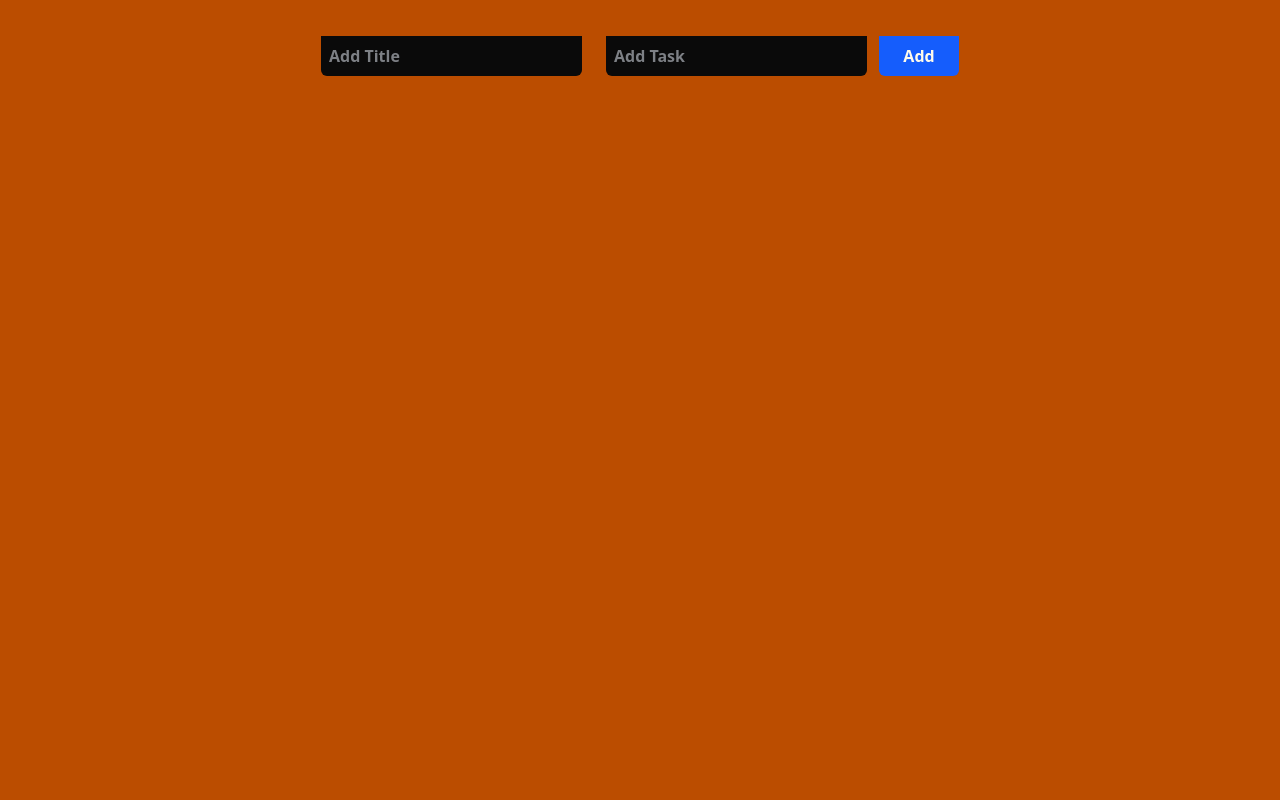
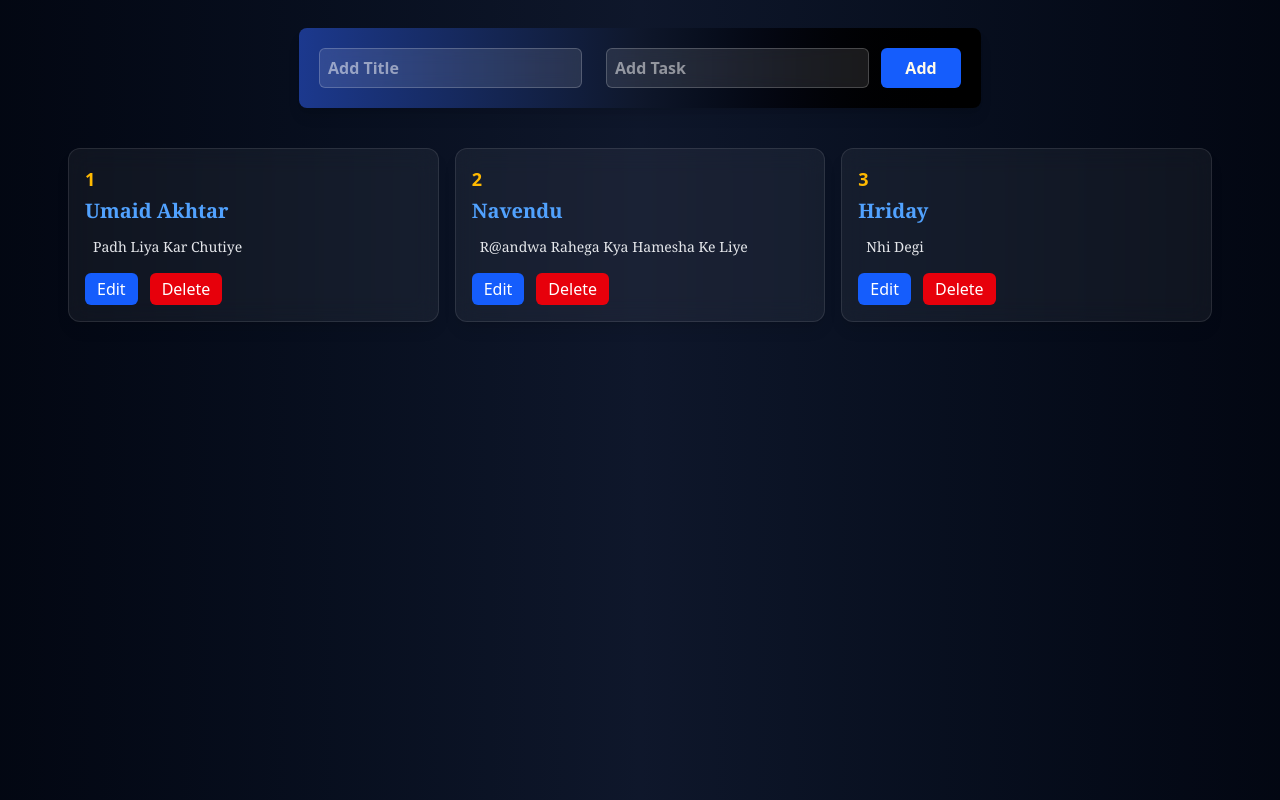
Before and after one commit to UMAID-AKHTAR/react-project, a React (Vite) app: page / in a window 1280 px wide. Built offline with nearby package versions, Linux system fonts and the light colour scheme; data requests are answered from the project's data file.

Commit message:
ui changed

```diff
--- a/db.json
+++ b/db.json
@@ -1,3 +1,19 @@
 {
-  "posts": []
+  "posts": [
+    {
+      "title": "umaid akhtar",
+      "body": "Padh Liya Kar Chutiye",
+      "id": 1
+    },
+    {
+      "title": "Navendu",
+      "body": "R@andwa Rahega Kya hamesha ke liye",
+      "id": 2
+    },
+    {
+      "title": "hriday",
+      "body": "nhi degi",
+      "id": 3
+    }
+  ]
 }
--- a/src/App.jsx
+++ b/src/App.jsx
@@ -1,12 +1,8 @@
 import React from "react";
 import Crud from "./CrudOperationAxios/Crud.jsx";
 
-
 function App() {
-  return (
-    <Crud />
-
-  )
+  return <Crud />;
 }
 
 export default App;
--- a/src/CrudOperationAxios/Crud.jsx
+++ b/src/CrudOperationAxios/Crud.jsx
@@ -1,34 +1,36 @@
-import { useEffect, useState } from 'react'
-import { deleteData, getData } from '../Api/AxiosData';
-import CrudCard from './CrudCard';
-import Form from './Form';
+import { useEffect, useState } from "react";
+import { deleteData, getData } from "../Api/AxiosData";
+import CrudCard from "./CrudCard";
+import Form from "./Form";
 
 function Crud() {
   const [data, setData] = useState([]);
   const [update, setUpdate] = useState({});
   const [empty, setEmpty] = useState(false);
 
-
-
-  const handleupdate = (ele)=>{
+  const handleupdate = (ele) => {
     setUpdate(ele);
     setEmpty(true);
-  }
+  };
 
   // Capital letter of first index
   const capitalizeWords = (text) => {
-  if (!text) return "";
-  return text.split(" ").map(word => word.charAt(0).toUpperCase()+word.slice(1)).join(" ");
-}
+    if (!text) return "";
+    return text
+      .split(" ")
+      .map((word) => word.charAt(0).toUpperCase() + word.slice(1))
+      .join(" ");
+  };
 
   // Delete data
   const handledelete = async (id) => {
     try {
       const res = await deleteData(id);
       setData((prev) => prev.filter((cur) => cur.id !== id));
+    } catch (err) {
+      console.log(err.message);
     }
-    catch (err) { console.log(err.message); }
-  }
+  };
 
   // Getting data
   const getPosts = async () => {
@@ -36,31 +38,41 @@ function Crud() {
       const res = await getData();
       setData(res.data);
       console.log(res.data);
-    }
-    catch (err) {
+    } catch (err) {
       console.log(err);
     }
-  }
+  };
 
   useEffect(() => {
     getPosts();
-  }, [])
-
-
+  }, []);
 
   return (
-    <div className='bg-amber-700 px-7 py-7 min-h-screen'>
+    <div className="min-h-screen px-7 py-7 bg-gradient-to-r from-gray-950 via-slate-900 to-gray-950">
+      <Form
+        data={data}
+        setData={setData}
+        update={update}
+        setUpdate={setUpdate}
+        empty={empty}
+        setEmpty={setEmpty}
+      />
 
-      <Form data={data} setData={setData} update={update} setUpdate={setUpdate} empty={empty} setEmpty={setEmpty}/>
-
-      <ol className='grid grid-cols-3 gap-4 px-10 mt-10'>
-        {
-          data.map((ele,index) => (<CrudCard key={ele.id} ele={ele} number={index+1} id={ele.id} title={capitalizeWords(ele.title)}
-           body={capitalizeWords(ele.body)} handledelete={handledelete} handleupdate={handleupdate}
-          />))
-        }
+      <ol className="grid grid-cols-3 gap-4 px-10 mt-10">
+        {data.map((ele, index) => (
+          <CrudCard
+            key={ele.id}
+            ele={ele}
+            number={index + 1}
+            id={ele.id}
+            title={capitalizeWords(ele.title)}
+            body={capitalizeWords(ele.body)}
+            handledelete={handledelete}
+            handleupdate={handleupdate}
+          />
+        ))}
       </ol>
     </div>
-  )
+  );
 }
 export default Crud;
--- a/src/CrudOperationAxios/CrudCard.jsx
+++ b/src/CrudOperationAxios/CrudCard.jsx
@@ -1,23 +1,52 @@
-function CrudCard({ ele, title, body, id, handledelete ,number,handleupdate }) {
+function CrudCard({
+  ele,
+  title,
+  body,
+  id,
+  handledelete,
+  number,
+  handleupdate,
+}) {
+  return (
+    <li
+      className="bg-white/5 backdrop-blur-md text-white p-4 rounded-xl
+               border border-white/10
+               shadow-lg
+               transition-all duration-300
+               hover:scale-[1.02]
+               hover:shadow-[0_0_20px_rgba(255,255,255,0.15)] hover:-translate-y-5"
+    >
+      <p className="font-bold text-amber-400 text-lg">{number}</p>
 
-  return (
-    <li className='bg-black/80 text-white p-4 rounded-lg'>
+      <p className="font-semibold text-blue-400 font-serif text-xl mt-1">
+        {title}
+      </p>
 
-      <p className='font-bold text-amber-600'>{number}</p>
-      <p className='font-semibold text-blue-700 font-serif'>{title}</p>
-      <p className='text-sm px-2 mt-3 font-serif'>{body}</p>
+      <p className="text-sm px-2 mt-3 font-serif text-gray-200">{body}</p>
 
-      <div className='flex gap-3 mt-3'>
+      <div className="flex gap-3 mt-4">
+        <button
+          onClick={() => handleupdate(ele)}
+          className="bg-blue-600 px-3 py-1 rounded-md
+                 transition-all duration-200
+                 hover:scale-105
+                 hover:shadow-[0_0_10px_rgba(255,255,255,0.8)]"
+        >
+          Edit
+        </button>
 
-        <button className='bg-blue-600 px-3 py-1 rounded'
-         onClick={()=>handleupdate(ele)}>Edit</button>
-
-        <button className='bg-red-600 px-3 py-1 rounded'
-          onClick={() => handledelete(id)}> Delete </button>
-
+        <button
+          onClick={() => handledelete(id)}
+          className="bg-red-600 px-3 py-1 rounded-md
+                 transition-all duration-200
+                 hover:scale-105
+                 hover:shadow-[0_0_10px_rgba(255,255,255,0.8)]"
+        >
+          Delete
+        </button>
       </div>
     </li>
-  )
+  );
 }
 
-export default CrudCard
+export default CrudCard;
--- a/src/CrudOperationAxios/Form.jsx
+++ b/src/CrudOperationAxios/Form.jsx
@@ -1,95 +1,103 @@
+import { useState, useEffect } from "react";
+import { postData, upDateData } from "../Api/AxiosData";
 
-import {useState,useEffect} from 'react'
-import { postData,upDateData } from '../Api/AxiosData';
-
-function Form({data, setData, update, setUpdate, empty, setEmpty}) {
-
+function Form({ data, setData, update, setUpdate, empty, setEmpty }) {
   const [add, setAdd] = useState({
     title: "",
-        body: ""
-    })
+    body: "",
+  });
 
-    useEffect(()=>{
-        if(update?.id)
+  useEffect(() => {
+    if (update?.id)
       setAdd({
-            title:update.title || "",
+        title: update.title || "",
         body: update.body || "",
-        })
-    },[update])
+      });
+  }, [update]);
 
-
-    const updatePostdata=async()=>{
-        try{
+  const updatePostdata = async () => {
+    try {
       const res = await upDateData(update.id, add);
-        setData(prev=> prev.map(item=>item.id===update.id? res.data:item));
-        setAdd({title:"", body:""})
+      setData((prev) =>
+        prev.map((item) => (item.id === update.id ? res.data : item)),
+      );
+      setAdd({ title: "", body: "" });
       setUpdate({});
       setEmpty(false);
-        }
-
-        catch(err){
+    } catch (err) {
       console.log(err.message);
     }
-
-
-    }
+  };
 
   // Post Data
-    const addpostdata=async()=>{
-        try
-         {
-            const res= await postData(add);
+  const addpostdata = async () => {
+    try {
+      const res = await postData(add);
       setData((prev) => [...prev, res.data]);
-            setAdd({title:"" ,body:""})
+      setAdd({ title: "", body: "" });
+    } catch (err) {
+      console.log(err.message);
     }
-
-        catch(err)
-         { console.log(err.message); }
-    }
+  };
 
   // Submit Data
-    const submit= async(e)=>{
+  const submit = async (e) => {
     e.preventDefault();
 
-        if(!add.title || !add.body){
+    if (!add.title || !add.body) {
       alert("Dono Bhar L@wde");
       return;
     }
 
-        if(empty){
+    if (empty) {
       await updatePostdata();
-        }
-
-        else{
+    } else {
       await addpostdata();
     }
-    }
+  };
 
   return (
     <>
-            <form onSubmit={submit} className='flex justify-center gap-2 w-fit mx-auto'>
-                <section className='flex py-2 px-2 items-stretch'>
+      <form
+        onSubmit={submit}
+        className="bg-gradient-to-r from-blue-900 via-slate-900 to-black
+                 shadow-lg rounded-lg flex justify-center gap-2
+                 w-fit mx-auto p-3"
+      >
+        <section className="flex py-2 px-2 items-stretch">
           <input
             placeholder="Add Title"
-                        type='text'
-                        name='title'
+            type="text"
+            name="title"
             value={add.title}
-                        title='Enter Title'
-                        onChange={(e)=>setAdd((prev)=>({...prev, title : e.target.value}))}
-                        className='bg-neutral-950  text-blue-50 font-semibold px-2 py-1 rounded-b-md' />
+            title="Enter Title"
+            onChange={(e) =>
+              setAdd((prev) => ({ ...prev, title: e.target.value }))
+            }
+            className="bg-white/10 backdrop-blur-sm text-white font-semibold px-2 py-1 rounded-md border border-white/20"
+          />
           <input
             placeholder="Add Task"
-                        type='text'
-                        name='body'
+            type="text"
+            name="body"
             value={add.body}
-                        title='Enter Body'
-                        onChange={(e)=>setAdd((prev)=>({...prev, body : e.target.value}))}
-                        className='bg-neutral-950 ml-6 text-blue-50 font-semibold px-2 py-1 rounded-b-md' />
-                    <button type="submit" className='bg-blue-600 h-auto w-20 rounded-b-md ml-3 py-2 font-semibold text-amber-50'>{ empty? 'Edit' :'Add'}</button>
+            title="Enter Body"
+            onChange={(e) =>
+              setAdd((prev) => ({ ...prev, body: e.target.value }))
+            }
+            className="bg-white/10 backdrop-blur-sm text-white font-semibold px-2 py-1 rounded-md border border-white/20 ml-6"
+          />
+          <button
+            type="submit"
+            className="bg-blue-600 h-auto w-20 rounded-md ml-3 py-2 font-semibold text-amber-50 transition-all duration-200
+                            hover:scale-100 hover:shadow-current active:scale-95"
+          >
+            {empty ? "Edit" : "Add"}
+          </button>
         </section>
       </form>
     </>
-    )
+  );
 }
 
-export default Form
+export default Form;
--- a/src/Todo.jsx
+++ b/src/Todo.jsx
@@ -51,7 +51,7 @@ function Todo() {
 
   return (
     <>
-      <form onSubmit={addData} >
+      <form onSubmit={addData}>
         <nav className="bg-black w-full text-sky-300 text-center text-3xl font-bold font-sans py-4">
           Todo List
         </nav>
```
Also changed, not shown: src/Api/AxiosData.jsx (+4 -8 lines). Lines whose indentation alone changed are shown as unchanged.
